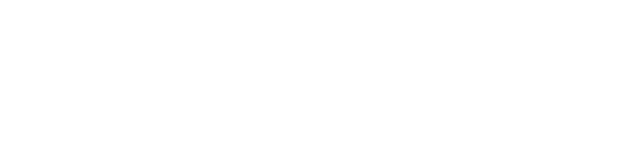
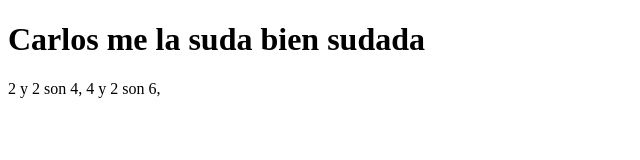
Before and after one commit to Gabo-afk/elrepositorio, a plain HTML site: page index.html in a window 1280 px wide. Shown: the whole page, without its empty margins (0-640 px from the left). Drawn offline with Linux system fonts and the light colour scheme.

Commit message:
hice un titulo y texto

```diff
--- a/index.html
+++ b/index.html
@@ -7,6 +7,7 @@
     <title>Document</title>
 </head>
 <body>
-
+    <h1>Carlos me la suda bien sudada</h1>
+    <p>2 y 2 son 4, 4 y 2 son 6, </p>
 </body>
 </html>
```
